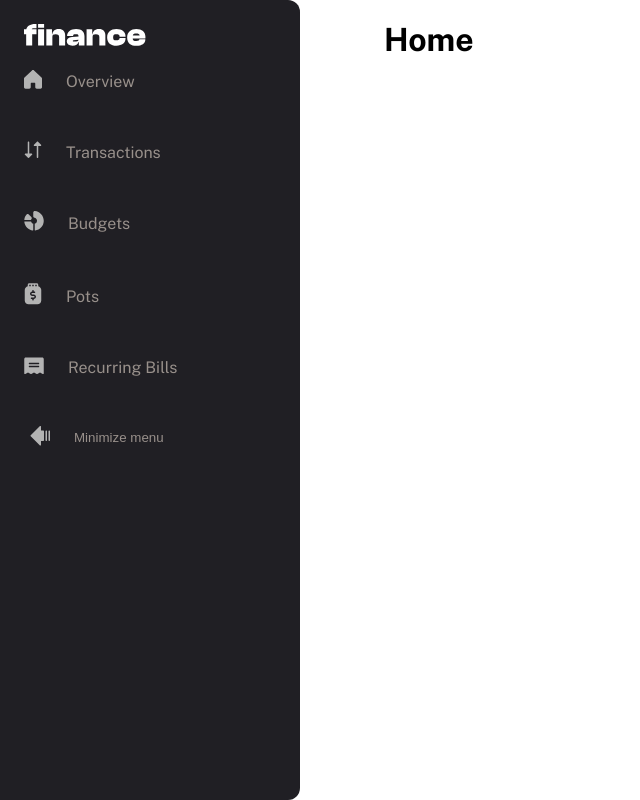
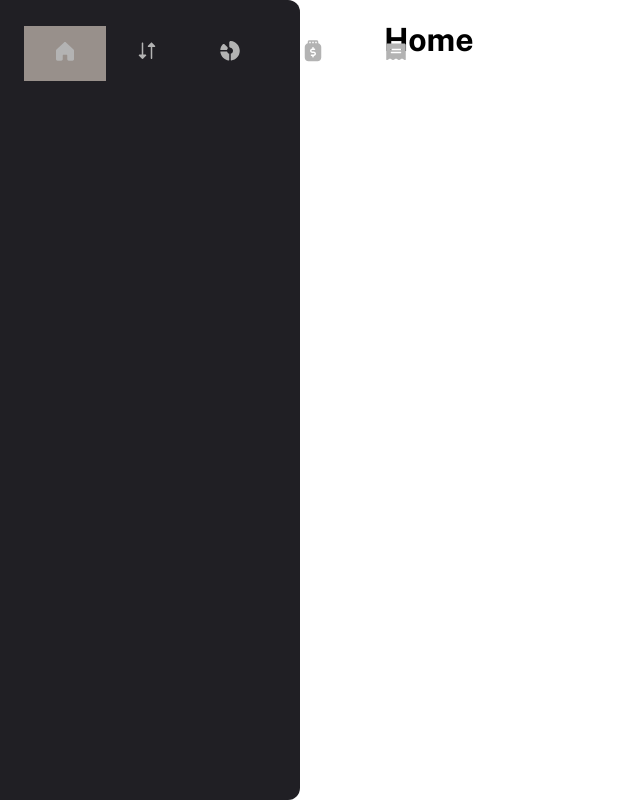
Before and after one commit to Arteque/financeapp, a Next.js app: page / in a window 1280 px wide. Shown: the whole page, without its empty margins (0-640 px from the left). Built offline with nearby package versions, Linux system fonts and the light colour scheme.

Commit message:
trying styling

```diff
--- a/app/globals.css
+++ b/app/globals.css
@@ -81,18 +81,33 @@ button {
   cursor: pointer;
 }
 
-.main-header {
-  padding: var(--gap);
+.main-header .main-header__logo, .main-header .main-header__hamburger {
+  display: none;
 }
-.main-header a, .main-header .btn {
-  color: var(--light-100);
-  text-decoration: none;
+.main-header nav ul {
   display: -webkit-box;
   display: -ms-flexbox;
   display: flex;
-  gap: var(--gap);
   -webkit-box-align: center;
       -ms-flex-align: center;
           align-items: center;
-  padding-block: var(--gap);
+  -webkit-box-pack: space-evenly;
+      -ms-flex-pack: space-evenly;
+          justify-content: space-evenly;
+}
+.main-header nav ul li.current {
+  background-color: var(--light-100);
+}
+
+a, .btn {
+  text-decoration: none;
+  color: currentColor;
+  padding: 1em 2em;
+  display: block;
+}
+a:has(span.icon), a:has(span.text), .btn:has(span.icon), .btn:has(span.text) {
+  color: var(--light-100);
+}
+a:has(span.icon) .text, a:has(span.text) .text, .btn:has(span.icon) .text, .btn:has(span.text) .text {
+  display: none;
 }/*# sourceMappingURL=globals.css.map */
--- a/app/globals.scss
+++ b/app/globals.scss
@@ -69,13 +69,34 @@ button{
     cursor:pointer;
 }
 .main-header{
-    padding: var(--gap);
-    a, .btn{
-        color: var(--light-100);
-        text-decoration:none;
-        display:flex;
-        gap: var(--gap);
-        align-items:center;
-        padding-block:var(--gap);
+    // padding: var(--gap);
+    .main-header__logo, .main-header__hamburger{
+        display: none;
+    }
+
+    nav{
+        ul{
+            display:flex;
+            // gap:var(--gap);
+            align-items:center;
+            justify-content: space-evenly;
+            li{
+                &.current{
+                    background-color:var(--light-100);
+                }
+            }
+        }
     }
 }
+a,.btn{
+    text-decoration: none;
+    color: currentColor;
+    padding:1em 2em;
+    display: block;
+    &:has(span.icon), &:has(span.text){
+        color:var(--light-100);
+       .text{
+          display:none;
+       }
+    }
+}
--- a/components/header/Header.jsx
+++ b/components/header/Header.jsx
@@ -23,7 +23,7 @@ import Minimizemenu from "@/public/images/icon-minimize-menu.svg"
       </div>
       <nav className="main-header__nav">
         <ul className="main-header__nav-items">
-          <li>
+          <li className="current">
             <Link href="/">
               <span className="icon">
                 <Image src={Overview} alt="Overview" />
```
Also changed, not shown: components/header/header.module.scss (line endings or trailing spaces), 1 other file (tests, documents, lock files or other folders).
